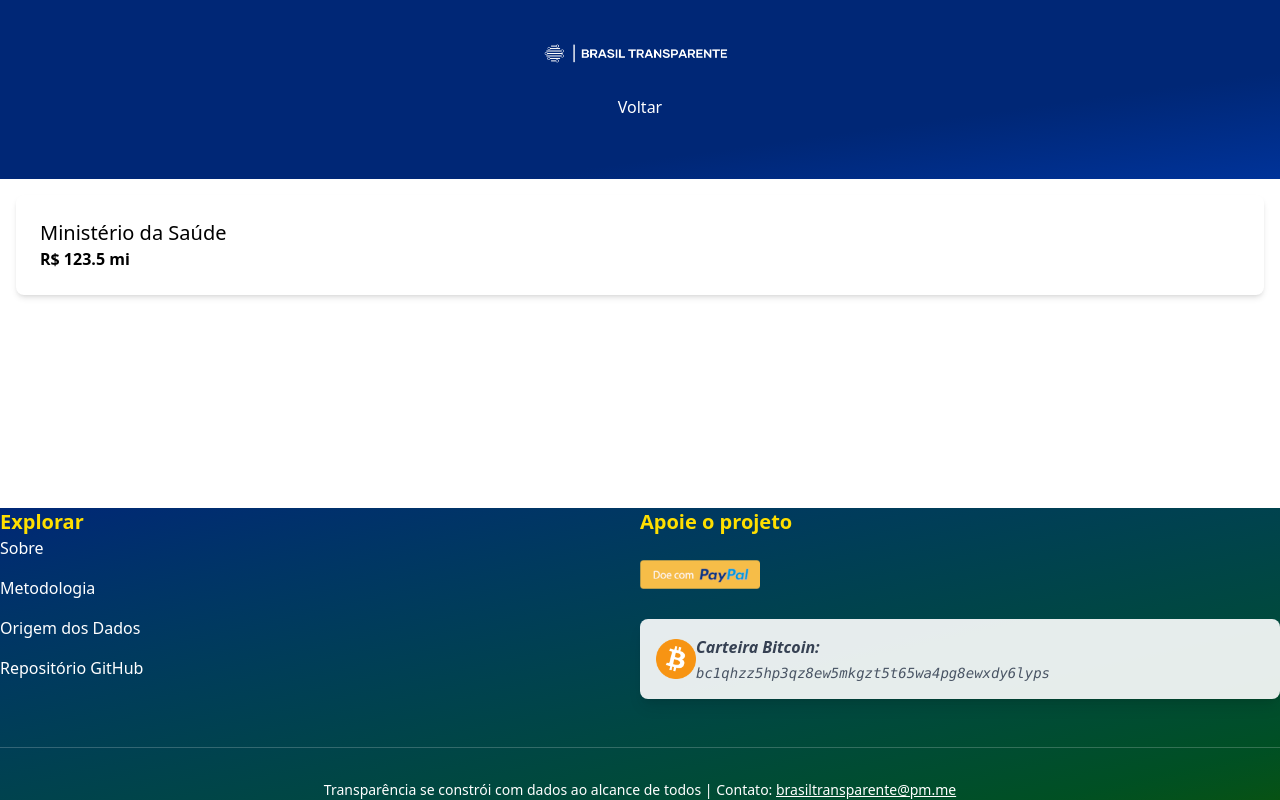
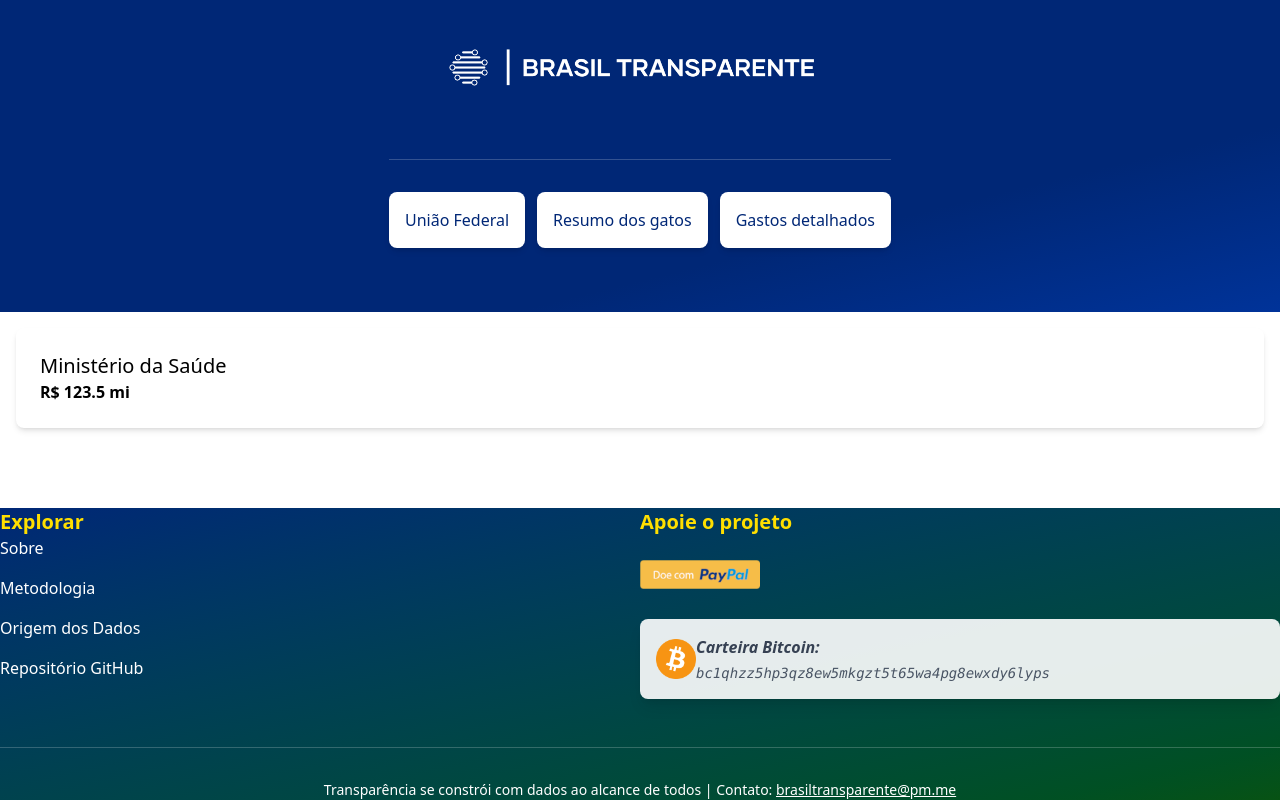
Before and after one commit to Mhlpereira/brasil-transparente-frontend, a Next.js app: page / in a window 1280 px wide. Built offline with nearby package versions, Linux system fonts and the light colour scheme.

Commit message:
botões do header

```diff
--- /dev/null
+++ b/src/components/layout/button.tsx
@@ -0,0 +1,14 @@
+type ButtonProps = {
+    data: {
+        nome: string;
+        color: string;
+    };
+};
+
+export default function Button({ data }: ButtonProps) {
+    return (
+        <button className="bg-white dark:bg-gray-800 shadow-md rounded-lg p-4 mb-4 flex items-center justify-between hover:scale-105 transition-transform duration-300">
+            <span className="text-[#002776]">{data.nome}</span>
+        </button>
+    );
+}
--- a/src/components/layout/header.tsx
+++ b/src/components/layout/header.tsx
@@ -1,5 +1,5 @@
-import Link from "next/link";
 import Image from "next/image";
+import Button from "./button";
 
 export default function Header() {
     return (
@@ -8,16 +8,16 @@ export default function Header() {
                 <Image
                     src="/white-transparent.png"
                     alt="Brasil Transparente"
-                    width={200}
-                    height={50}
+                    width={400}
+                    height={200}
                     className="-mt-2 max-w-full"
                 />
-                <Link
-                    href="/"
-                    className="inline-flex items-center gap-2 rounded-lg bg-azul-brasil px-5 py-3 text-white shadow-card transition-all hover:-translate-y-0.5 hover:bg-amarelo-ouro hover:text-azul-brasil"
-                >
-                    Voltar
-                </Link>
+                <nav className="border-t border-white/20 mt-12 pt-8 text-center flex flex-row gap-3">
+                    <Button data={{ nome: "União Federal", color: "#002776" }} />
+
+                    <Button data={{ nome: "Resumo dos gatos", color: "#002776" }} />
+                    <Button data={{ nome: "Gastos detalhados", color: "#002776" }} />
+                </nav>
             </div>
         </header>
     );
```
